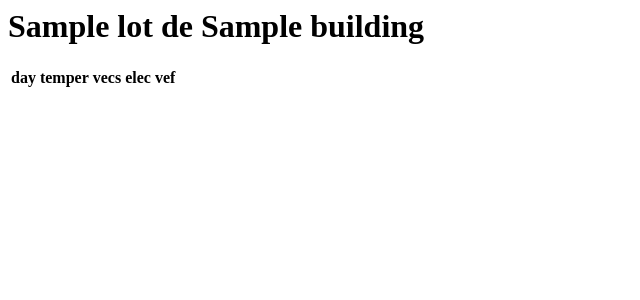
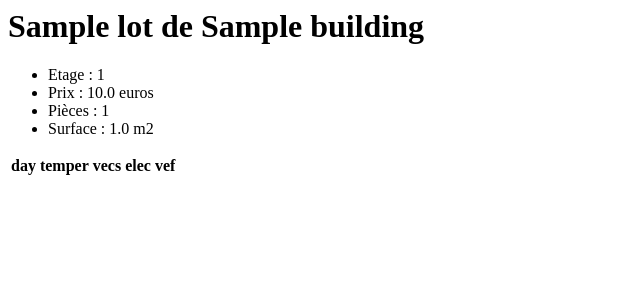
Before and after one commit to L-P/energyhack-wastburg, a Django app: template templates/lot.html in a window 1280 px wide. Shown: the top 300 px of the page, without its empty margins (0-640 px from the left). Run offline with Django 3.2, Linux system fonts and the light colour scheme; tables that the repository leaves empty hold one stand-in row (values such as "Sample post"); the template is opened without the code that fills it: values that come from a table or form of the project are taken from there, most other values are stand-ins (such as "Sample title", 1, 10 or a date in 2020); lists and menus that the app fills with data are empty.

Commit message:
Display lot stats

```diff
--- a/templates/lot.html
+++ b/templates/lot.html
@@ -2,6 +2,13 @@
 
 {% block content %}
 <h1>{{ lot.name }} de {{ lot.building.name }}</h1>
+<ul>
+  <li>Etage : {{ lot.floor.floor }}</li>
+  <li>Prix : {{ lot.price }} euros</li>
+  <li>Pièces : {{ lot.rooms }}</li>
+  <li>Surface : {{ lot.surface}} m2</li>
+</ul>
+
 
 <table>
 <tr>
```
